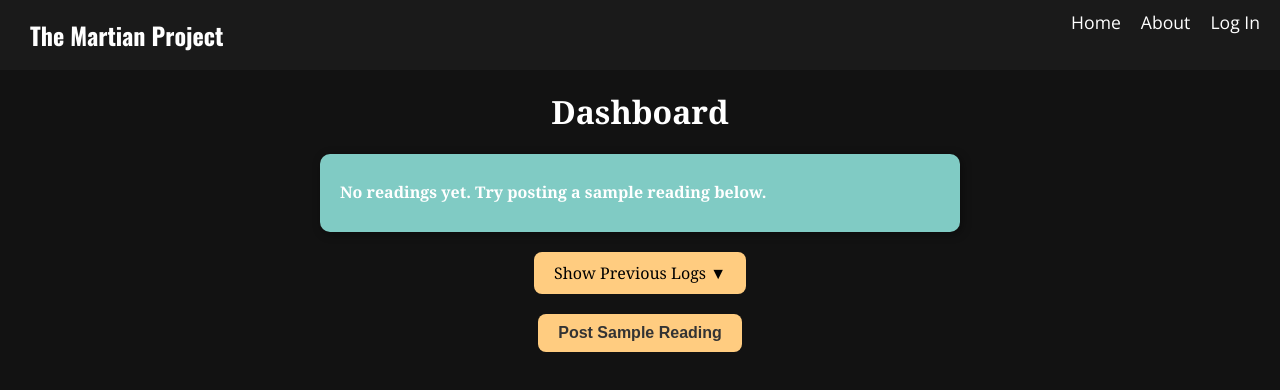
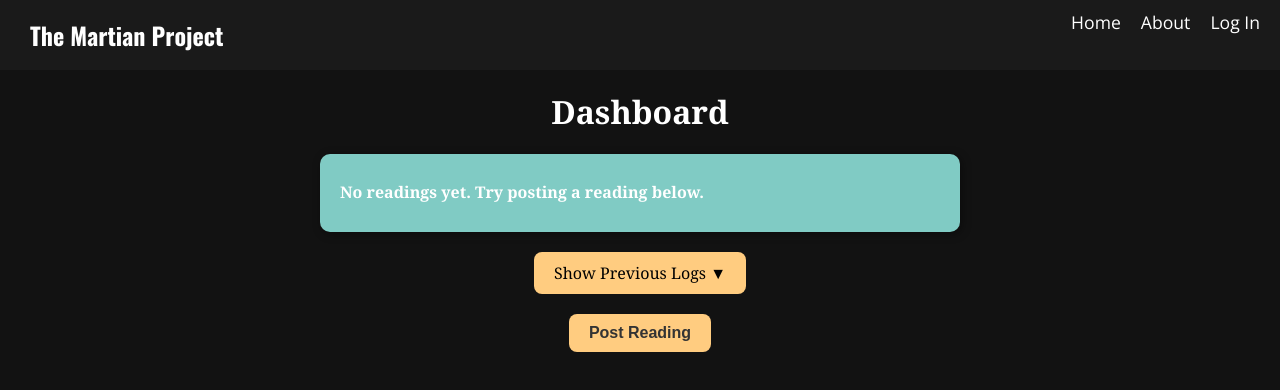
Before and after one commit to cfinnegan827/CS410-SP2025-plant-monitoring-system, a React (Vite) app in the folder web-app/frontend/: page /dashboard in a window 1280 px wide. Shown: the top 390 px of the page. Built offline with nearby package versions, Linux system fonts and the light colour scheme.

Commit message:
Added Comments

```diff
--- a/web-app/frontend/src/pages/Dashboard.jsx
+++ b/web-app/frontend/src/pages/Dashboard.jsx
@@ -3,6 +3,7 @@ import { jwtDecode } from 'jwt-decode';
 import Header from '../components/header.jsx';
 import '../styles/Dashboard.css';
 
+// dashboard component, fetches and displays the latest plant readings for the logged-in user.
 function Dashboard() {
   const [readings, setReadings] = useState([]);
   const [email, setEmail] = useState('');
@@ -10,10 +11,12 @@ function Dashboard() {
   const [loading, setLoading] = useState(false);
   const logRef = useRef(null);
 
+  // fetch readings when the component mounts and when the user token is available in local storage.
   useEffect(() => {
     const token = localStorage.getItem('userToken');
     if (!token) return;
 
+    // decode token to get the email of the logged-in user.
     const fetchReadings = async () => {
       try {
         const decoded = jwtDecode(token);
@@ -22,6 +25,7 @@ function Dashboard() {
         const res = await fetch(`http://localhost:5001/api/plants/${decoded.email}`);
         const data = await res.json();
 
+        // check if the response is successful and set the readings state, if not, log the error message.
         if (data.success) {
           setReadings(data.readings);
         } else {
@@ -32,9 +36,11 @@ function Dashboard() {
       }
     };
 
+    // call the fetchReadings function to get the readings from the server.
     fetchReadings();
   }, []);
 
+  // set the height of the log section based on whether it is shown or hidden.
   useEffect(() => {
     if (logRef.current) {
       if (showLogs) {
@@ -45,9 +51,12 @@ function Dashboard() {
     }
   }, [showLogs]);
 
+  // sort the readings by timestamp in descending order and get the latest reading,
+  // the latest reading is displayed at the top of the logs.
   const sortedReadings = [...readings].sort((a, b) => new Date(b.timestamp) - new Date(a.timestamp));
   const latest = sortedReadings[0];
 
+  // function to handle posting a new reading to the server.
   const handlePostReading = async () => {
     setLoading(true);
     try {
@@ -65,6 +74,8 @@ function Dashboard() {
         }),
       });
 
+      // check if the response is successful and parse the response data,
+      // if successful, alert the user and optionally refresh the readings.
       const data = await response.json();
       if (data.success) {
         alert('Reading posted successfully!');
@@ -73,6 +84,7 @@ function Dashboard() {
       } else {
         alert(`Error: ${data.message}`);
       }
+    // handle any errors that occur during the fetch request.
     } catch (error) {
       console.error('Error posting reading:', error);
       alert('Failed to post reading');
@@ -81,6 +93,8 @@ function Dashboard() {
     }
   };
 
+  // if there are no readings, show a message indicating that there are no readings yet.
+  // if there are readings, display the latest reading and a button to show/hide previous logs.
   return (
     <div>
       <Header />
@@ -88,7 +102,7 @@ function Dashboard() {
 
       {!latest && (
         <div className="card">
-          <p>No readings yet. Try posting a sample reading below.</p>
+          <p>No readings yet. Try posting a reading below.</p>
         </div>
       )}
 
@@ -129,7 +143,7 @@ function Dashboard() {
           className="dashboard-button"
           disabled={loading}
         >
-          {loading ? 'Posting...' : 'Post Sample Reading'}
+          {loading ? 'Posting...' : 'Post Reading'}
         </button>
       </div>
     </div>
```
Also changed, not shown: web-app/frontend/src/styles/Dashboard.css (+11 -0 lines).
